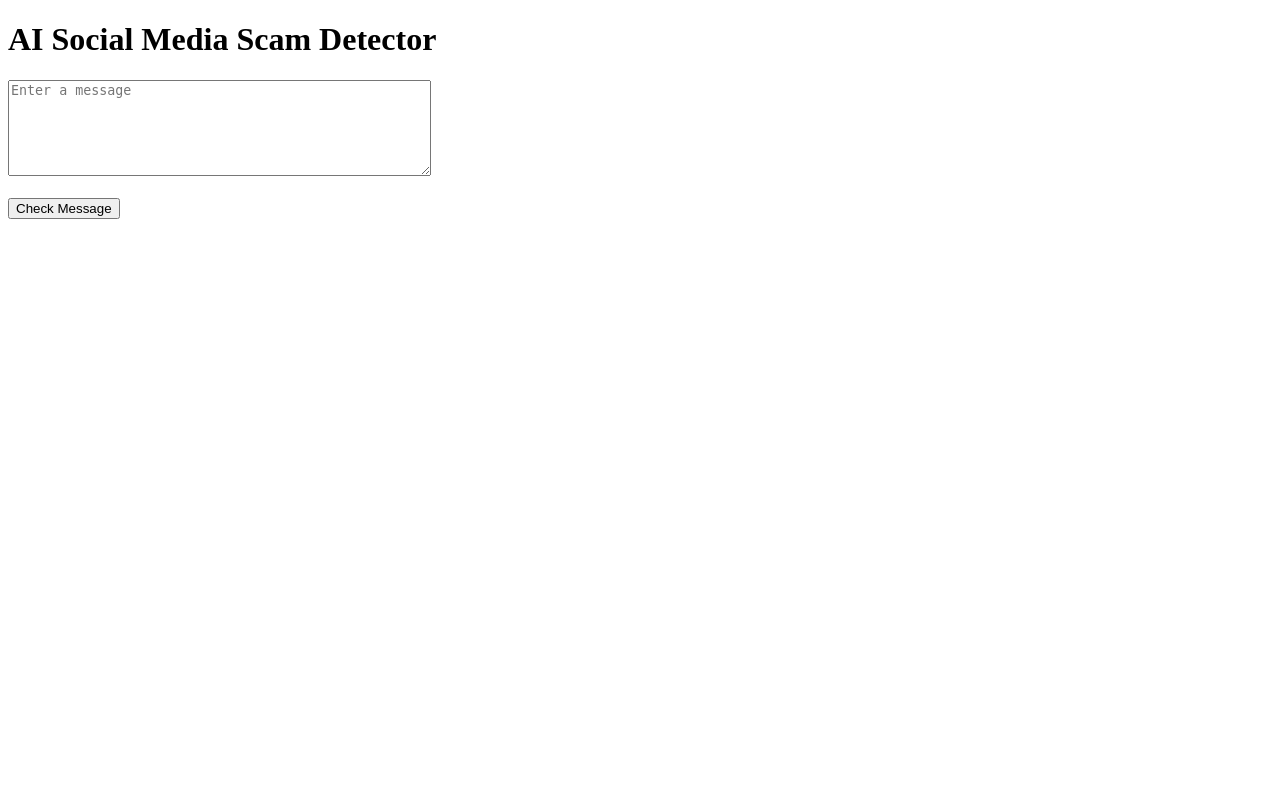
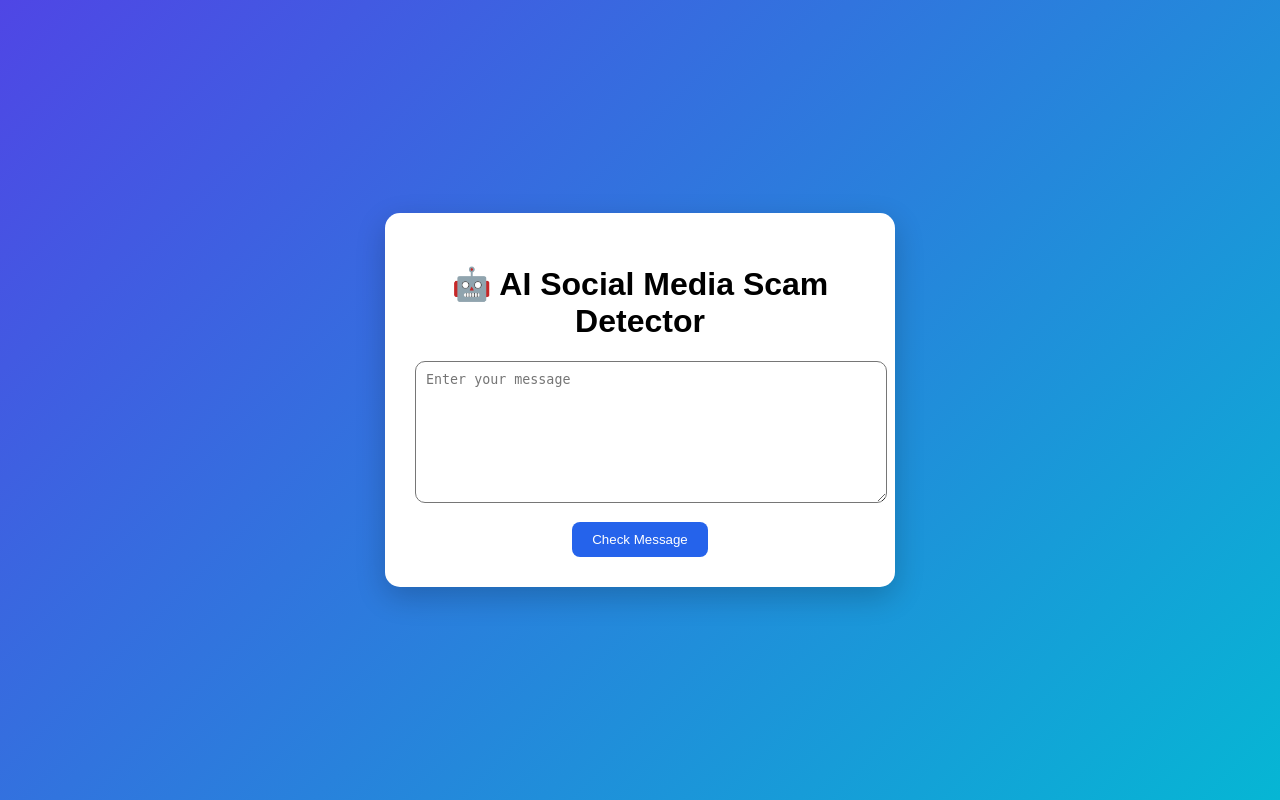
Before and after one commit to akilan1038-gif/AI_Scam_Detector, a Flask app: page / in a window 1280 px wide. Run offline with Flask 3, Linux system fonts and the light colour scheme; parts of the project's set-up code (start-up, migrations or seed data) failed here and were passed over.

Commit message:
Update index.html

```diff
--- a/templates/index.html
+++ b/templates/index.html
@@ -2,15 +2,60 @@
 <html>
 <head>
     <title>AI Scam Detector</title>
+
+    <style>
+        body{
+            margin:0;
+            display:flex;
+            justify-content:center;
+            align-items:center;
+            height:100vh;
+            background:linear-gradient(135deg,#4f46e5,#06b6d4);
+            font-family:Arial,sans-serif;
+        }
+
+        .container{
+            background:white;
+            width:450px;
+            padding:30px;
+            border-radius:15px;
+            box-shadow:0 10px 30px rgba(0,0,0,0.2);
+            text-align:center;
+        }
+
+        textarea{
+            width:100%;
+            height:120px;
+            padding:10px;
+            border-radius:10px;
+        }
+
+        button{
+            margin-top:15px;
+            padding:10px 20px;
+            background:#2563eb;
+            color:white;
+            border:none;
+            border-radius:8px;
+            cursor:pointer;
+        }
+    </style>
 </head>
+
 <body>
-    <h1>AI Social Media Scam Detector</h1>
 
-    <form action="/predict" method="POST">
-        <textarea name="message" rows="6" cols="50" placeholder="Enter a message"></textarea>
-        <br><br>
+<div class="container">
+    <h1>🤖 AI Social Media Scam Detector</h1>
+
+    <form method="POST">
+        <textarea name="message" placeholder="Enter your message"></textarea><br>
         <button type="submit">Check Message</button>
     </form>
 
+    {% if prediction %}
+        <h2>{{ prediction }}</h2>
+    {% endif %}
+</div>
+
 </body>
 </html>
```
